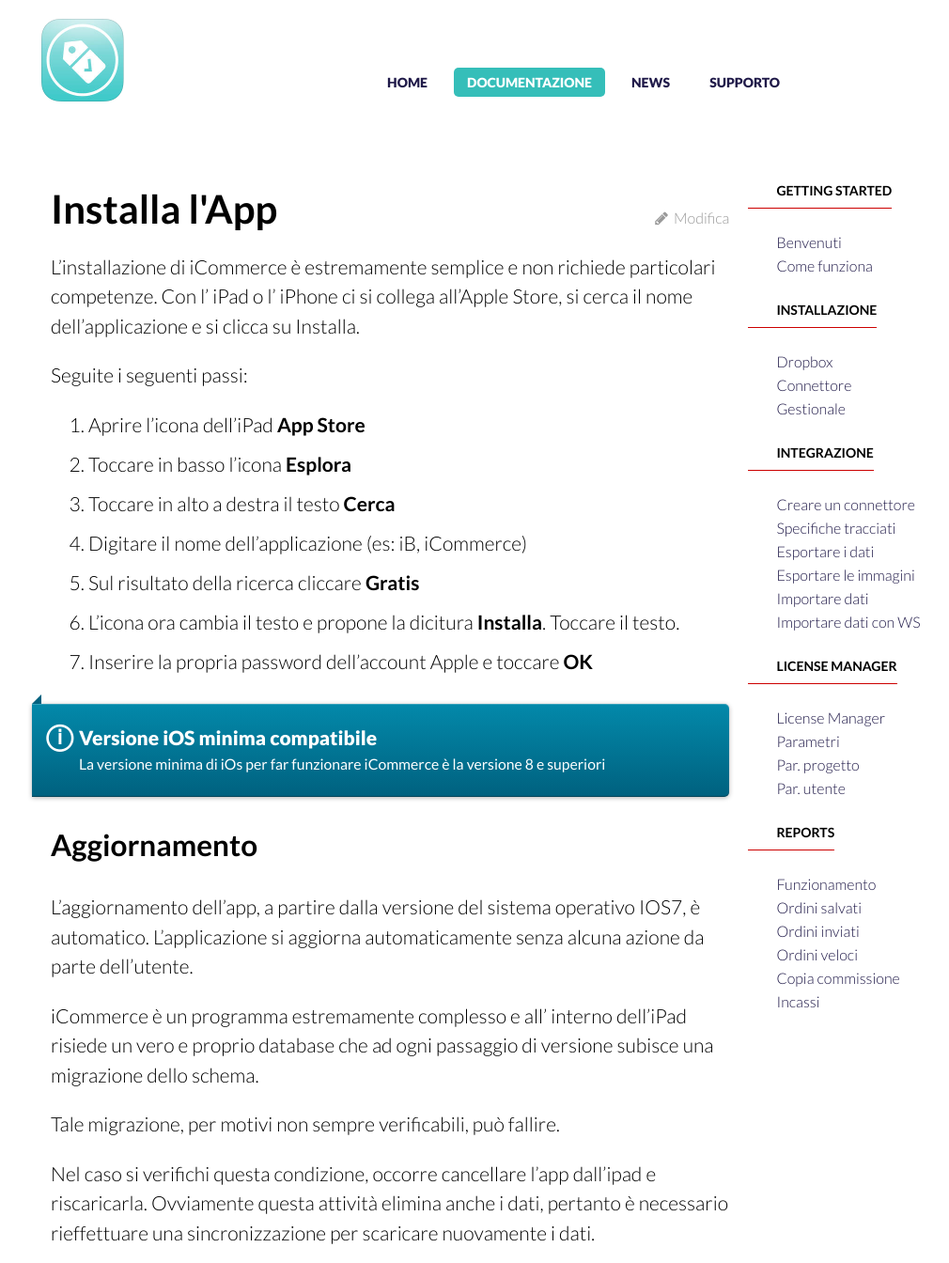
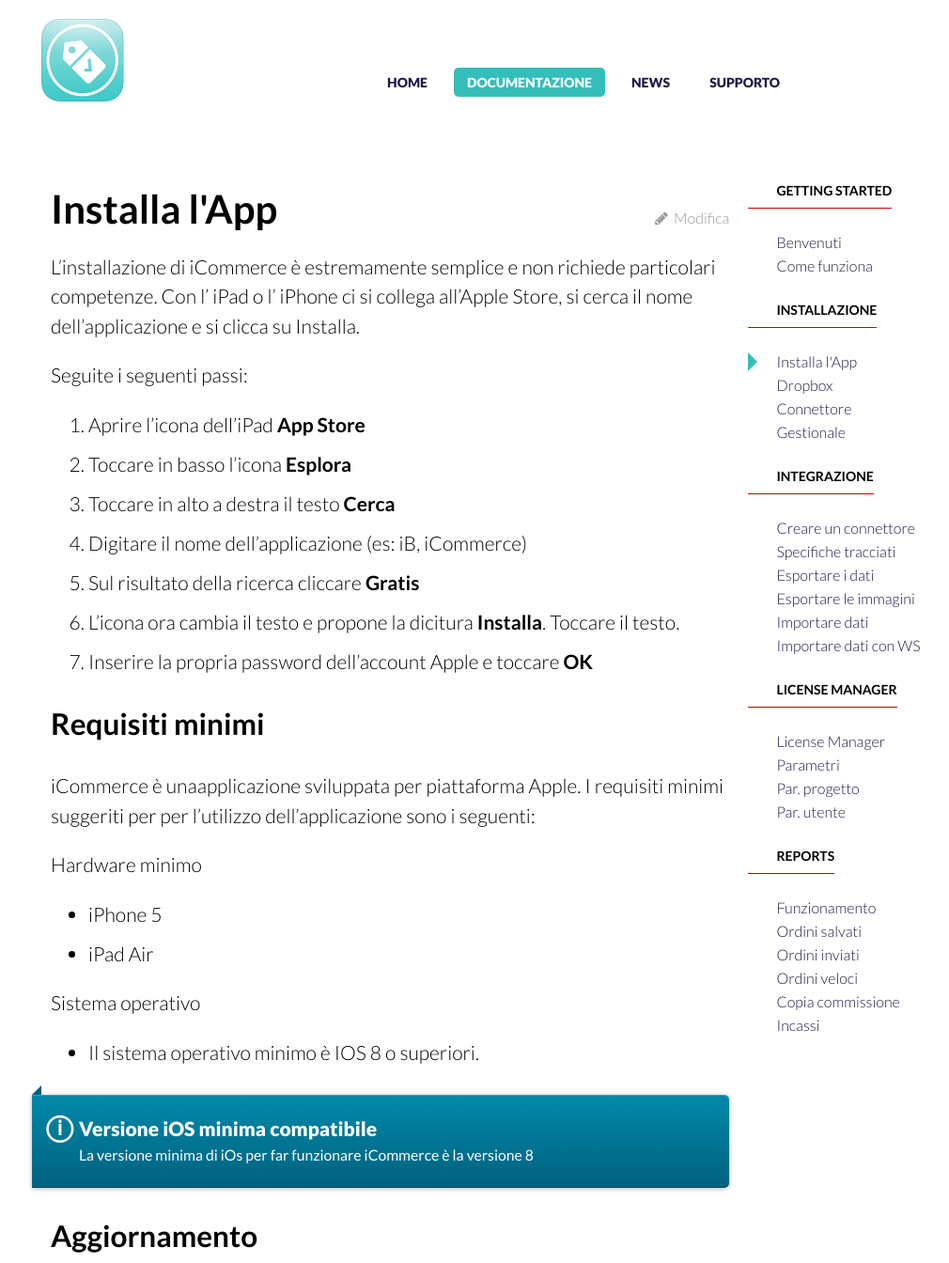
Before and after one commit to teopost/icommerce-website, a Jekyll site: the page built from _docs/installa-app.md, in a window 1280 px wide and 1400 px high, cut to the strip 0-1344 px from the top of the window. Shown: the whole strip at 94% size, without its empty margins (127-1137 px from the left). Built offline with Jekyll 4.4.1, drawn with Linux system fonts in a browser that asks for light colours; comment, search, counter and statistics services are not loaded.

```diff
--- a/_config.yml
+++ b/_config.yml
@@ -1,11 +1,11 @@
 markdown: kramdown
 highlighter: pygments
 permalink: /news/:year/:month/:day/:title/
-url: http://ic.apexnet.it
+#url: http://ic.apexnet.it
 baseurl:
 excerpt_separator: ""
 
-gauges_id: 503c5af6613f5d0f19000027
+#gauges_id: 503c5af6613f5d0f19000027
 google_analytics_id: UA-50755011-1
 
 repository: https://github.com/Apex-net/icommerce-site
--- a/_data/docs.yml
+++ b/_data/docs.yml
@@ -2,10 +2,10 @@
   docs:
   - home
   - come-funziona
-  - installa-app
 
 - title: Installazione
   docs:
+  - installazione-app
   - dropbox
   - connettore
   - gestionale
--- a/_docs/installa-app.md
+++ b/_docs/installa-app.md
@@ -1,7 +1,7 @@
 ---
 layout: docs
 title: Installa l'App
-permalink: /docs/installazione/
+permalink: /docs/installazione-app/
 ---
 
 L'installazione di iCommerce è estremamente semplice e non richiede particolari competenze.
@@ -18,9 +18,21 @@
 7. Inserire la propria password dell'account Apple e toccare **OK**
 
 
+## Requisiti minimi
+iCommerce è unaapplicazione sviluppata per piattaforma Apple. I requisiti minimi suggeriti per per l'utilizzo dell'applicazione sono i seguenti:
+
+Hardware minimo
+
+* iPhone 5
+* iPad Air
+
+Sistema operativo
+
+* Il sistema operativo minimo è IOS 8 o superiori.
+
 <div class="note info">
   <h5>Versione iOS minima compatibile</h5>
-  <p>La versione minima di iOs per far funzionare iCommerce è la versione 8 e superiori</p>
+  <p>La versione minima di iOs per far funzionare iCommerce è la versione 8</p>
 </div>
 
 ## Aggiornamento
```
